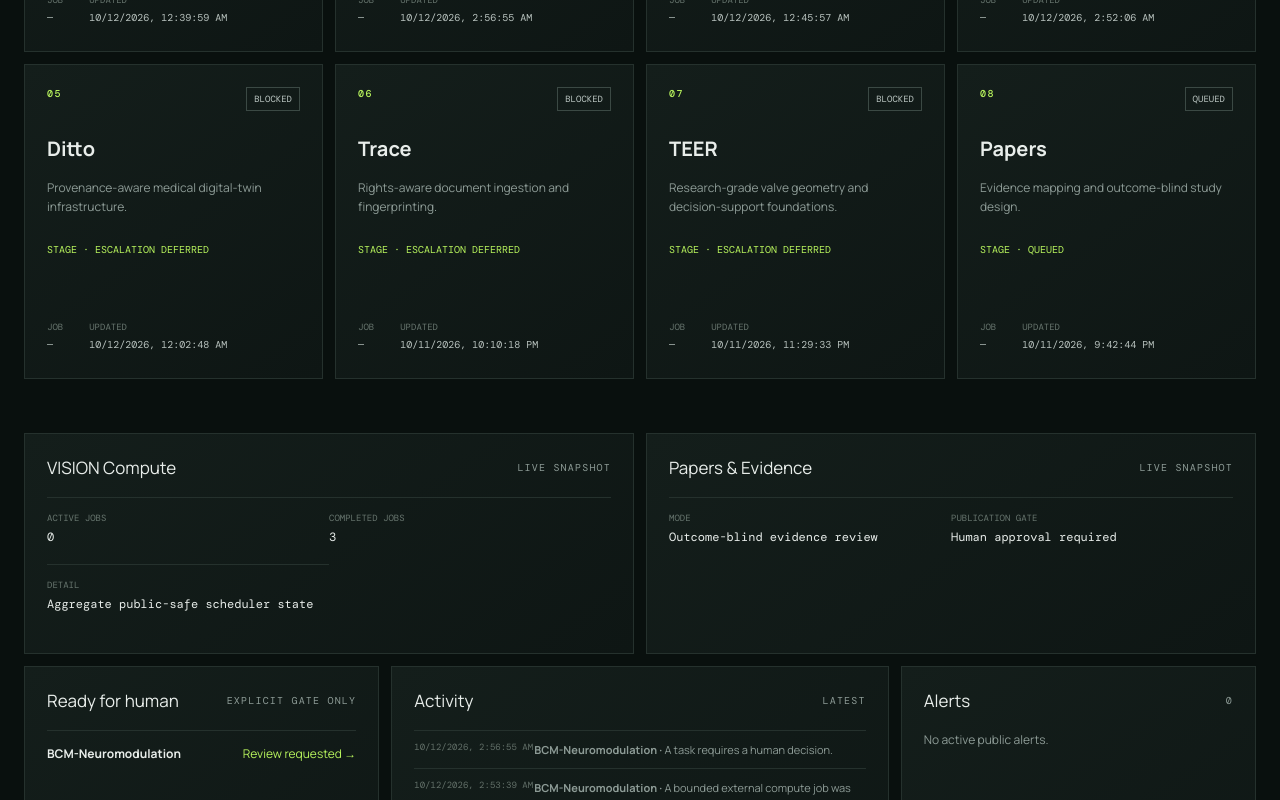
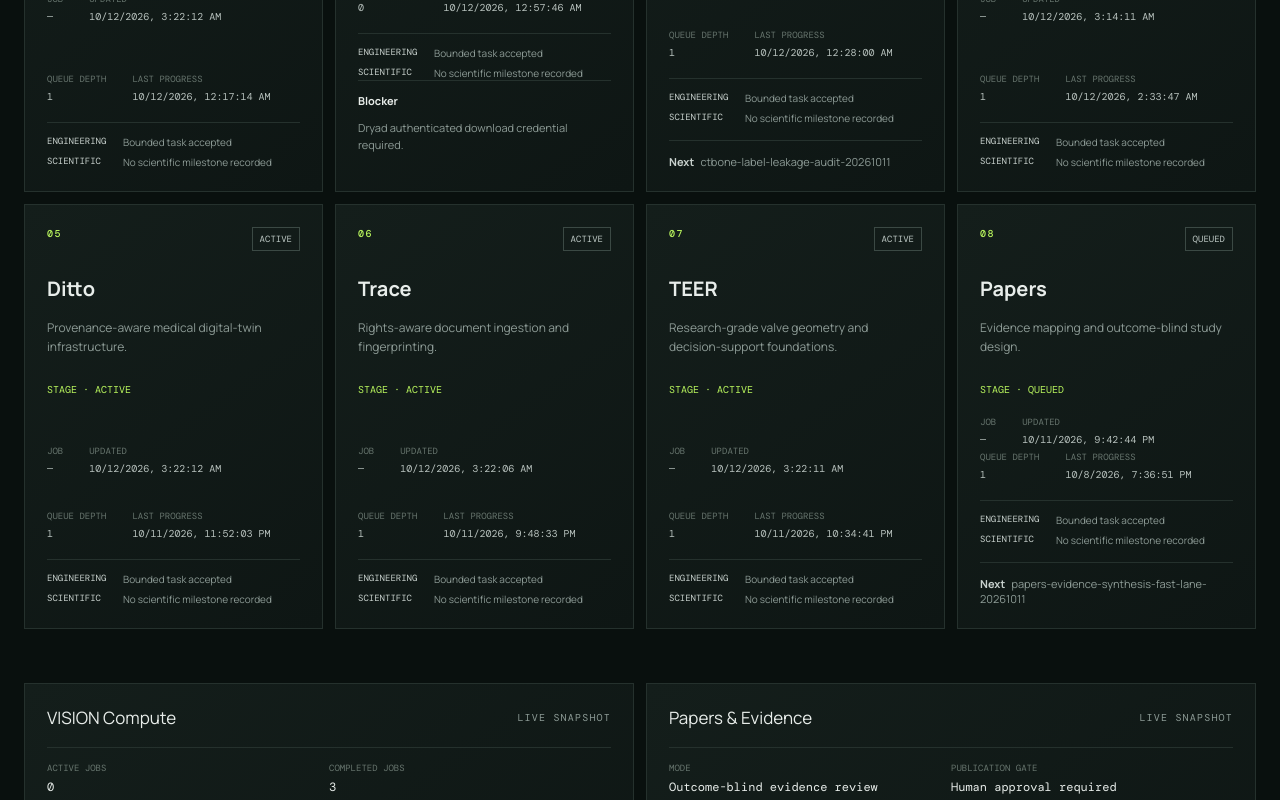
Before and after one commit to joshdrobert/dashboard, a React (Vite) app: page / in a window 1280 px wide. Shown: the part 860-1660 px from the top of the page. Built offline with nearby package versions, Linux system fonts and the light colour scheme.

Commit message:
Show portfolio autonomy and queue health

```diff
--- a/public/activity.json
+++ b/public/activity.json
@@ -1,4 +1,34 @@
 [
+  {
+    "message": "A new bounded task was queued.",
+    "project": "TEER",
+    "timestamp": "2026-10-12T03:22:01.795951Z"
+  },
+  {
+    "message": "A new bounded task was queued.",
+    "project": "Trace",
+    "timestamp": "2026-10-12T03:22:01.794576Z"
+  },
+  {
+    "message": "A new bounded task was queued.",
+    "project": "Ditto",
+    "timestamp": "2026-10-12T03:22:01.793253Z"
+  },
+  {
+    "message": "A new bounded task was queued.",
+    "project": "CTBone",
+    "timestamp": "2026-10-12T03:22:01.792008Z"
+  },
+  {
+    "message": "A new bounded task was queued.",
+    "project": "AortaPlan",
+    "timestamp": "2026-10-12T03:22:01.790451Z"
+  },
+  {
+    "message": "A new bounded task was queued.",
+    "project": "EchoNext",
+    "timestamp": "2026-10-12T03:13:58.650431Z"
+  },
   {
     "message": "A task requires a human decision.",
     "project": "BCM-Neuromodulation",
@@ -28,35 +58,5 @@
     "message": "A new bounded task was queued.",
     "project": "BCM-Neuromodulation",
     "timestamp": "2026-10-12T02:34:47.103997Z"
-  },
-  {
-    "message": "A new bounded task was queued.",
-    "project": "EchoNext",
-    "timestamp": "2026-10-12T02:33:49.628741Z"
-  },
-  {
-    "message": "A bounded task passed deterministic acceptance.",
-    "project": "EchoNext",
-    "timestamp": "2026-10-12T02:33:47.215471Z"
-  },
-  {
-    "message": "A new bounded task was queued.",
-    "project": "EchoNext",
-    "timestamp": "2026-10-12T02:32:19.167915Z"
-  },
-  {
-    "message": "A bounded task passed deterministic acceptance.",
-    "project": "EchoNext",
-    "timestamp": "2026-10-12T02:32:16.311619Z"
-  },
-  {
-    "message": "A bounded task passed deterministic acceptance.",
-    "project": "EchoNext",
-    "timestamp": "2026-10-12T02:31:48.624705Z"
-  },
-  {
-    "message": "A bounded task passed deterministic acceptance.",
-    "project": "EchoNext",
-    "timestamp": "2026-10-12T02:21:22.590893Z"
   }
 ]
--- a/public/status.json
+++ b/public/status.json
@@ -1,92 +1,171 @@
 {
-  "generatedAt": "2026-10-12T02:56:55.242551Z",
+  "actionRequired": [
+    {
+      "instruction": "Dryad authenticated download credential required. Research queue continues elsewhere.",
+      "project": "BCM-Neuromodulation"
+    }
+  ],
+  "generatedAt": "2026-10-12T03:22:12.926596Z",
   "papers": {
     "mode": "Outcome-blind evidence review",
     "publication_gate": "Human approval required"
   },
   "projects": [
     {
+      "alert": null,
+      "blocker": null,
+      "currentTask": "aortaplan-public-dataset-decision-20261011",
+      "engineeringOutput": "Bounded task accepted",
       "id": "01",
+      "lastMeaningfulProgress": "2026-10-12T00:17:14.830164Z",
       "name": "AortaPlan",
+      "next": null,
+      "queueDepth": 1,
       "readyForHuman": false,
-      "stage": "Escalation Deferred",
-      "status": "Blocked",
+      "scientificOutput": "No scientific milestone recorded",
+      "stage": "Active",
+      "status": "Active",
       "summary": "Public CTA planning and geometry validation.",
-      "updatedAt": "2026-10-12T00:39:59.299355Z"
+      "updatedAt": "2026-10-12T03:22:12.912557Z"
     },
     {
+      "alert": null,
+      "blocker": "Dryad authenticated download credential required.",
+      "currentTask": "vision-dryad-v4-full-stage",
+      "engineeringOutput": "Bounded task accepted",
       "id": "02",
+      "lastMeaningfulProgress": "2026-10-12T00:57:46.388377Z",
       "name": "BCM-Neuromodulation",
-      "readyForHuman": true,
+      "next": null,
+      "queueDepth": 0,
+      "readyForHuman": false,
+      "scientificOutput": "No scientific milestone recorded",
       "stage": "Waiting User",
       "status": "Attention",
       "summary": "Neuromodulation imaging data and cohort reconciliation.",
       "updatedAt": "2026-10-12T02:56:55.242535Z"
     },
     {
+      "alert": null,
+      "blocker": null,
+      "currentTask": "ctbone-label-leakage-audit-20261011",
+      "engineeringOutput": "Bounded task accepted",
       "id": "03",
+      "lastMeaningfulProgress": "2026-10-12T00:28:00.356693Z",
       "name": "CTBone",
+      "next": "ctbone-label-leakage-audit-20261011",
+      "queueDepth": 1,
       "readyForHuman": false,
-      "stage": "Escalation Deferred",
-      "status": "Blocked",
+      "scientificOutput": "No scientific milestone recorded",
+      "stage": "Queued",
+      "status": "Queued",
       "summary": "CT bone biomarker reproducibility and validation.",
-      "updatedAt": "2026-10-12T00:45:57.244964Z"
+      "updatedAt": "2026-10-12T03:22:01.791404Z"
     },
     {
+      "alert": null,
+      "blocker": null,
+      "currentTask": "local-repair-327-1",
+      "engineeringOutput": "Bounded task accepted",
       "id": "04",
+      "lastMeaningfulProgress": "2026-10-12T02:33:47.215471Z",
       "name": "EchoNext",
+      "next": null,
+      "queueDepth": 1,
       "readyForHuman": false,
+      "scientificOutput": "No scientific milestone recorded",
       "stage": "Active",
       "status": "Active",
       "summary": "ECG and echocardiography pipeline validation.",
-      "updatedAt": "2026-10-12T02:52:06.249963Z"
+      "updatedAt": "2026-10-12T03:14:11.870406Z"
     },
     {
+      "alert": null,
+      "blocker": null,
+      "currentTask": "ditto-contract-gap-matrix-20261011",
+      "engineeringOutput": "Bounded task accepted",
       "id": "05",
+      "lastMeaningfulProgress": "2026-10-11T23:52:03.099669Z",
       "name": "Ditto",
+      "next": null,
+      "queueDepth": 1,
       "readyForHuman": false,
-      "stage": "Escalation Deferred",
-      "status": "Blocked",
+      "scientificOutput": "No scientific milestone recorded",
+      "stage": "Active",
+      "status": "Active",
       "summary": "Provenance-aware medical digital-twin infrastructure.",
-      "updatedAt": "2026-10-12T00:02:48.277296Z"
+      "updatedAt": "2026-10-12T03:22:12.368919Z"
     },
     {
+      "alert": null,
+      "blocker": null,
+      "currentTask": "trace-metadata-provenance-gap-20261011",
+      "engineeringOutput": "Bounded task accepted",
       "id": "06",
+      "lastMeaningfulProgress": "2026-10-11T21:48:33.465550Z",
       "name": "Trace",
+      "next": null,
+      "queueDepth": 1,
       "readyForHuman": false,
-      "stage": "Escalation Deferred",
-      "status": "Blocked",
+      "scientificOutput": "No scientific milestone recorded",
+      "stage": "Active",
+      "status": "Active",
       "summary": "Rights-aware document ingestion and fingerprinting.",
-      "updatedAt": "2026-10-11T22:10:18.457485Z"
+      "updatedAt": "2026-10-12T03:22:06.994881Z"
     },
     {
+      "alert": null,
+      "blocker": null,
+      "currentTask": "teer-anatomy-contract-20261011",
+      "engineeringOutput": "Bounded task accepted",
       "id": "07",
+      "lastMeaningfulProgress": "2026-10-11T22:34:41.385170Z",
       "name": "TEER",
+      "next": null,
+      "queueDepth": 1,
       "readyForHuman": false,
-      "stage": "Escalation Deferred",
-      "status": "Blocked",
+      "scientificOutput": "No scientific milestone recorded",
+      "stage": "Active",
+      "status": "Active",
       "summary": "Research-grade valve geometry and decision-support foundations.",
-      "updatedAt": "2026-10-11T23:29:33.924326Z"
+      "updatedAt": "2026-10-12T03:22:11.413764Z"
     },
     {
+      "alert": null,
+      "blocker": null,
+      "currentTask": "papers-evidence-synthesis-fast-lane-20261011",
+      "engineeringOutput": "Bounded task accepted",
       "id": "08",
+      "lastMeaningfulProgress": "2026-10-08T19:36:51.572997Z",
       "name": "Papers",
+      "next": "papers-evidence-synthesis-fast-lane-20261011",
+      "queueDepth": 1,
       "readyForHuman": false,
+      "scientificOutput": "No scientific milestone recorded",
       "stage": "Queued",
       "status": "Queued",
       "summary": "Evidence mapping and outcome-blind study design.",
       "updatedAt": "2026-10-11T21:42:44.020739Z"
     }
   ],
+  "queueHealth": {
+    "orphanedCount": 0,
+    "orphanedRoadmaps": []
+  },
   "system": {
     "activeJobs": 0,
-    "gpuJobs": "Redacted",
+    "autonomy": "DEGRADED",
+    "cpuJobs": 0,
+    "gpuJobs": 0,
     "integrity": "Evidence-gated",
     "status": "Operational"
   },
   "vision": {
     "active_jobs": 0,
     "completed_jobs": 3,
-    "detail": "Aggregate public-safe scheduler state"
+    "cpu_active": 0,
+    "gpu_active": 0,
+    "results_consumed": 3,
+    "results_validated": 3
   }
 }
--- a/src/App.tsx
+++ b/src/App.tsx
@@ -17,7 +17,11 @@ function ProjectCard({ project }: { project: Project }) {
     <h3>{project.name}</h3><p>{project.summary || 'No public-safe summary available.'}</p>
     <ProgressView project={project} />
     <dl><div><dt>Job</dt><dd>{project.job ?? '—'}</dd></div><div><dt>Updated</dt><dd>{project.updatedAt ? new Date(project.updatedAt).toLocaleString() : 'Unknown'}</dd></div></dl>
+    <dl><div><dt>Queue depth</dt><dd>{project.queueDepth ?? 0}</dd></div><div><dt>Last progress</dt><dd>{project.lastMeaningfulProgress ? new Date(project.lastMeaningfulProgress).toLocaleString() : '—'}</dd></div></dl>
+    <div className="outputs"><span><b>Engineering</b>{project.engineeringOutput || '—'}</span><span><b>Scientific</b>{project.scientificOutput || '—'}</span></div>
     {project.next && <div className="next"><b>Next</b> {project.next}</div>}
+    {project.blocker && <div className="alert"><b>Blocker</b><p>{project.blocker}</p></div>}
+    {project.alert && <div className="orphan">{project.alert}</div>}
   </article>
 }
 
@@ -35,10 +39,11 @@ export default function App() {
   const ready = projects.filter(isReady), alerts = projects.filter(p=>p.alert)
   const age = staleness(status?.generatedAt)
   return <><header><div className="brand"><span className="mark">AI</span><div><b>Research Operations</b><small>Eight-workstream autonomous system</small></div></div><div className="system"><span className={`dot ${error?'bad':''}`} />{error ? 'OFFLINE' : (status?.system?.status || 'LOADING')}<small>{age === 'stale' ? 'STALE SNAPSHOT' : 'PUBLIC · REDACTED'}</small></div></header>
-  <main><section className="hero"><div><span className="kicker">SYSTEM CONTROL</span><h1>Autonomous research,<br/><em>visible at a glance.</em></h1><p>Public-safe operational telemetry across eight active medical research workstreams.</p></div><div className="metrics"><div><strong>{status?.system?.activeJobs ?? '—'}</strong><span>Active jobs</span></div><div><strong>{status?.system?.gpuJobs ?? '—'}</strong><span>GPU jobs</span></div><div><strong>{status?.system?.integrity || '—'}</strong><span>Integrity</span></div></div></section>
+  <main><section className="hero"><div><span className="kicker">SYSTEM CONTROL</span><h1>Autonomous research,<br/><em>visible at a glance.</em></h1><p>Public-safe operational telemetry across eight active medical research workstreams.</p></div><div className="metrics"><div><strong>{status?.system?.autonomy ?? '—'}</strong><span>Portfolio autonomy</span></div><div><strong>{status?.system?.activeJobs ?? '—'}</strong><span>Active jobs</span></div><div><strong>{status?.system?.integrity || '—'}</strong><span>Integrity</span></div></div></section>
   {error && <div className="error">{error} No private data has been requested or exposed.</div>}
   <div className="sectionTitle"><span>Workstreams</span><small>{projects.length} PROJECTS</small></div><section className="grid">{projects.map(p=><ProjectCard project={p} key={p.id}/>)}</section>
   <section className="split"><DetailPanel title="VISION Compute" data={status?.vision}/><DetailPanel title="Papers & Evidence" data={status?.papers}/></section>
+  <section className="panel action"><div className="sectionTitle"><span>Action required</span><small>HUMAN-UNBLOCKABLE ONLY</small></div>{status?.actionRequired?.length ? status.actionRequired.map(item=><div className="readyRow" key={item.project}><b>{item.project}</b><span>{item.instruction}</span></div>) : <p className="muted">No human action is currently required.</p>}</section>
   <section className="lower"><div className="panel ready"><div className="sectionTitle"><span>Ready for human</span><small>EXPLICIT GATE ONLY</small></div>{ready.length ? ready.map(p=><div className="readyRow" key={p.id}><b>{p.name}</b><span>Review requested →</span></div>) : <p className="muted">Nothing is explicitly marked ready for human review.</p>}</div>
   <div className="panel"><div className="sectionTitle"><span>Activity</span><small>LATEST</small></div><div className="feed">{activity.slice(0,6).map((a,i)=><div key={i}><time>{a.timestamp ? new Date(a.timestamp).toLocaleString(): '—'}</time><p><b>{a.project && `${a.project} · `}</b>{a.message}</p></div>)}{!activity.length&&<p className="muted">No public activity published.</p>}</div></div>
   <div className="panel"><div className="sectionTitle"><span>Alerts</span><small>{alerts.length}</small></div>{alerts.map(p=><div className="alert" key={p.id}><b>{p.name}</b><p>{p.alert}</p></div>)}{!alerts.length&&<p className="muted">No active public alerts.</p>}</div></section>
```
Also changed, not shown: src/types.ts (+8 -0 lines), src/styles.css.
